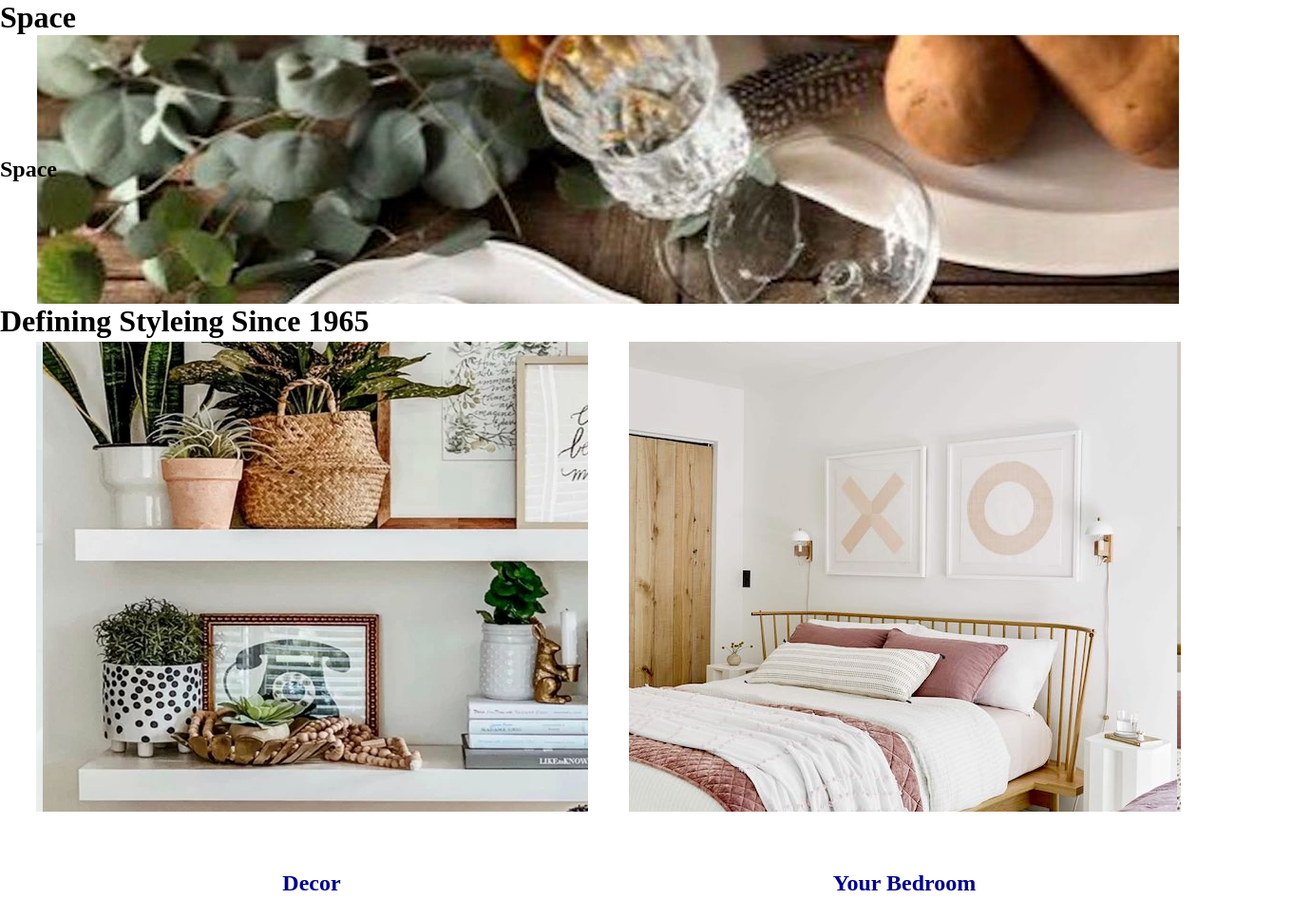
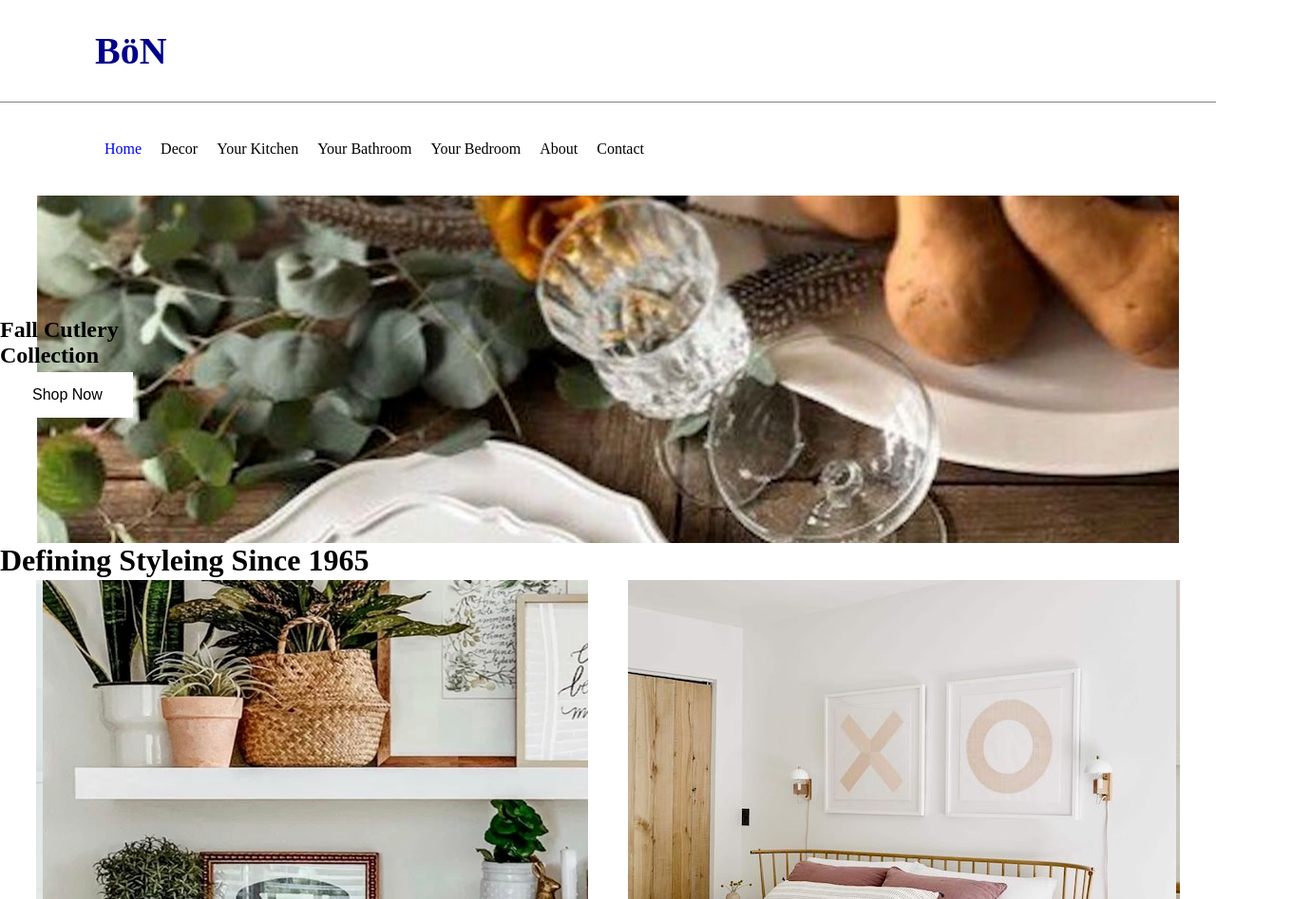
Before and after one commit to SKsaqlain/web-tech, a plain HTML site: page assignment1/hw1.html in a window 1280 px wide. Shown: the top 947 px of the page at 95% size, 1380 px wide, since content can reach past the window. Drawn offline with Linux system fonts and the light colour scheme.

Commit message:
added title,menu style

```diff
--- a/assignment1/hw1.html
+++ b/assignment1/hw1.html
@@ -3,10 +3,30 @@
         <link rel="stylesheet" href="style.css" type="text/css">
         </head>
     <body>
-    <h1>Space</h1>
+
+        <!-- title of the page -->
+
+        <h2 class="page-title"> BöN </h2>
+
+        <!-- Horizontal line -->
+        <div class="horizontal-line"></div>
+
+        <div class="menu">
+            <a style="color:blue">Home</a>
+            <a>Decor</a>
+            <a>Your Kitchen</a>
+            <a>Your Bathroom</a>
+            <a>Your Bedroom</a>
+            <a>About</a>
+            <a>Contact</a>
+        </div>
+
         <section class="parallax">
             <div class="parallax-inner">
-                <h2>Space</h2>
+                <h1>Fall Cutlery</h1>
+                <h1>Collection</h1>
+                <button class="button">Shop Now</button>
+
             </div>
             </section>
 <h1>Defining Styleing Since 1965</h1>
--- a/assignment1/style.css
+++ b/assignment1/style.css
@@ -1,9 +1,39 @@
 * {
     margin : 0;
-    padding 0;
+    padding :0;
     border :0;
 }
 
+/* css for name of the website */
+.page-title{
+    padding: 0;
+    width: 100%;
+    margin-left: 100px;
+    margin-top: 30px;
+    margin-bottom: 30px;
+    font-size: 40px;
+    color: darkblue;
+}
+/* css for the horizontal line */
+.horizontal-line{
+    border: none;
+    height: 1px;
+    background-color:  gray;
+    margin: 0;
+    padding: 0;
+    width: 100%;
+}
+/* css for nav bar */
+.menu{
+    display: flex;
+    margin-left: 100px;
+    margin-top: 30px;
+    margin-bottom: 30px;
+}
+/* css for items withing menu */
+a{
+    padding: 10px;
+}
 /* h1{
     text-align: center;
     font-size: 575%;
@@ -22,15 +52,29 @@ h2{
     margin: 45% 0;
 } */
 
+/* css for floating static background image */
 .parallax{
     background: url("resources/Cutlery.png") no-repeat fixed 50%;
 
 }
-
+/* css for the text inside the floating static background image */
 .parallax-inner{
     padding-top: 10%;
     padding-bottom: 10%;
 }
+
+.button {
+    background-color: white;
+    border: none;
+    color: black;
+    padding: 15px 32px;
+    text-align: center;
+    text-decoration: none;
+    display: inline-block;
+    font-size: 16px;
+    margin: 4px 2px;
+
+  }
 
 .table-content{
     display: flex;
```
